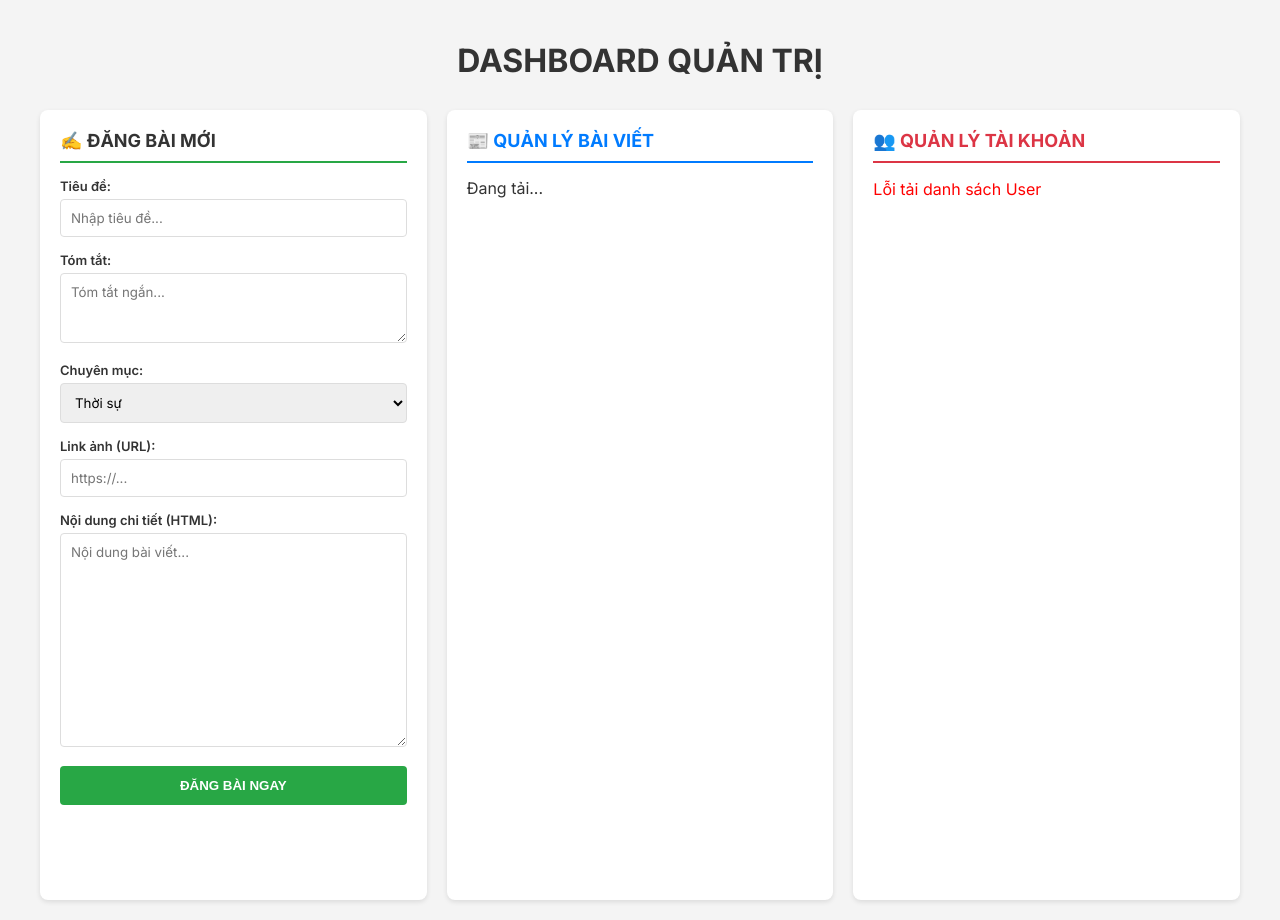
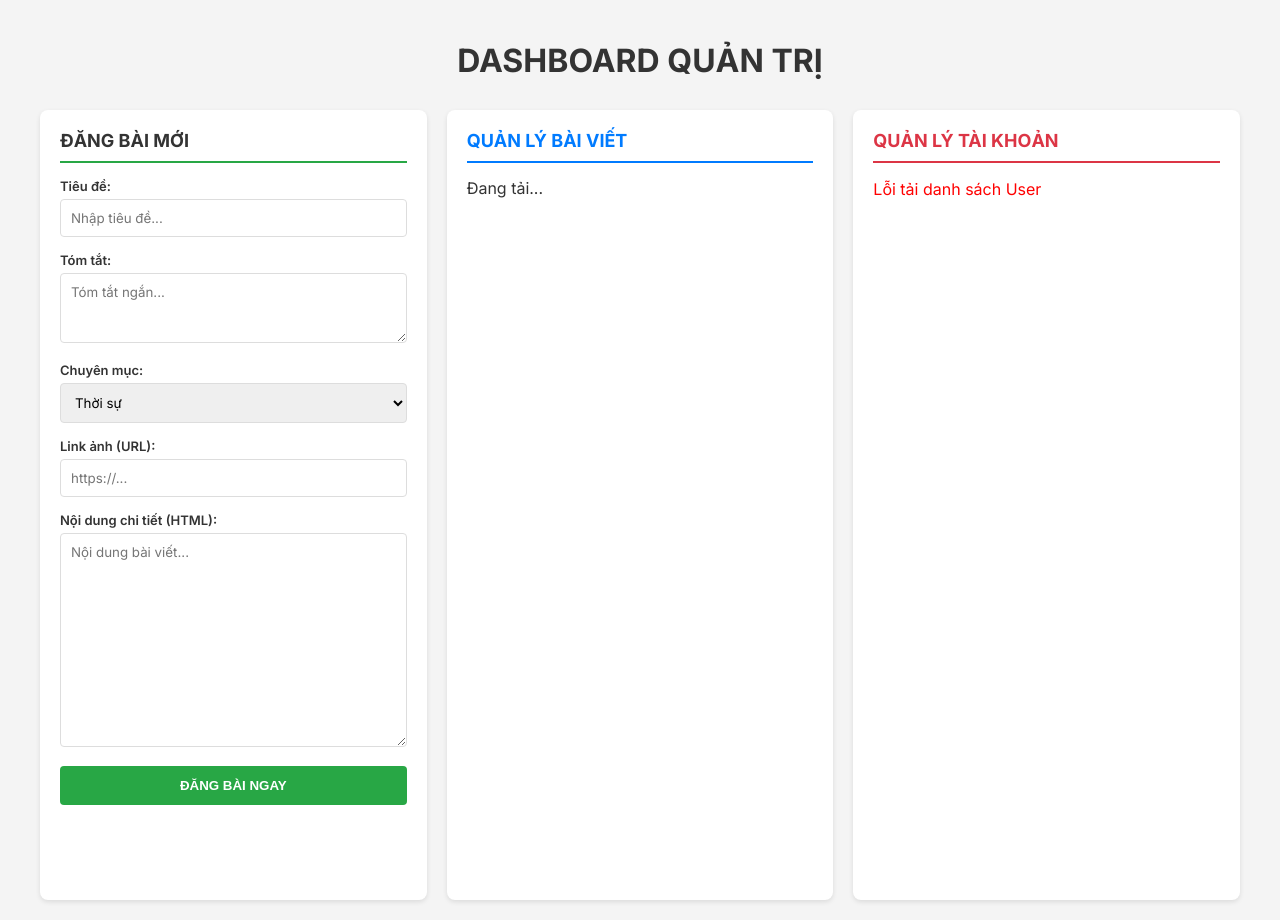
Before and after one commit to Tuanhung5211/frontend-web-tin-tuc, a website: page admin.html in a window 1280 px wide. Drawn offline with Linux system fonts and the light colour scheme; no server answers.

Commit message:
Fix HTML encoding issues in admin.html

```diff
--- a/admin.html
+++ b/admin.html
@@ -13,7 +13,7 @@
 
     <div class="container">
         <div class="box">
-            <h2>✍️ Đăng bài mới</h2>
+            <h2>Đăng bài mới</h2>
 
             <label>Tiêu đề:</label>
             <input type="text" id="title" placeholder="Nhập tiêu đề...">
@@ -46,12 +46,12 @@
         </div>
 
         <div class="box">
-            <h2 style="border-color:#007bff; color:#007bff;">📰 Quản lý Bài viết</h2>
+            <h2 style="border-color:#007bff; color:#007bff;">Quản lý Bài viết</h2>
             <div id="article-list">Đang tải...</div>
         </div>
 
         <div class="box">
-            <h2 style="border-color:#dc3545; color:#dc3545;">👥 Quản lý Tài khoản</h2>
+            <h2 style="border-color:#dc3545; color:#dc3545;">Quản lý Tài khoản</h2>
             <div id="user-list">Đang tải...</div>
         </div>
     </div>
@@ -59,4 +59,5 @@
     <script src="script/admin.js"></script>
 
 </body>
+
 </html>
```
